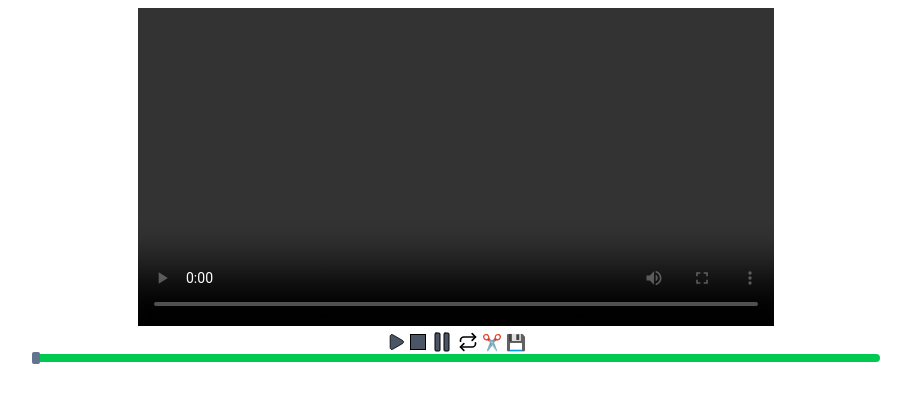
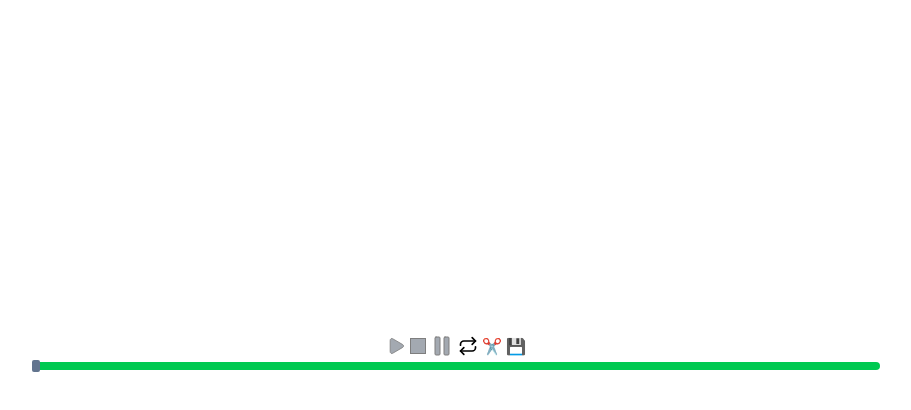
Before and after one commit to justin-m-lacy/vidsplit, a Vue app: page / in a window 1280 px wide. Shown: the top 410 px of the page, without its empty margins (184-1095 px from the left). Built offline with nearby package versions, Linux system fonts and the light colour scheme.

Commit message:
useMediaState

```diff
--- /dev/null
+++ b/src/store/play-opts.ts
@@ -0,0 +1,6 @@
+import { defineStore } from "pinia";
+
+// define play options for when media becomes defined/is loaded.
+export const usePlayOpts = defineStore('playOpts', () => {
+
+});
--- a/src/view/components/MediaControls.vue
+++ b/src/view/components/MediaControls.vue
@@ -1,54 +1,47 @@
 <script setup lang="ts">
+import { MediaState } from '@/view/composables/play-state';
 import { Pause, Play, Repeat } from 'lucide-vue-next';
 
 const props = defineProps<{
-	media?: HTMLMediaElement
+	state: MediaState,
 }>();
 
-const isPlaying = computed(() => {
-	const media = props.media;
-	return media != null && !media.paused && media.readyState > 1 && !media.ended;
-});
-
-const MediaType = HTMLMediaElement;
 const doPlay = () => {
-	props.media?.play();
+	props.state.playing = true;
 }
 const doStop = () => {
-	if (props.media) {
-		props.media.pause();
-		props.media.currentTime = 0;
-	}
+	props.state.time = 0;
+	props.state.paused = true;
 }
 const doPause = () => {
-	props.media?.pause();
+	props.state.paused = true;
 }
 const toggleLoop = () => {
-	if (props.media) {
-		props.media.loop = !props.media.loop;
-	}
+	props.state.loop = !props.state.loop;
 }
 </script>
 <template>
 	<div class="flex flex-wrap items-center gap-x-1 select-none">
-		<button type="button" @click="doPlay"
-				:disabled="isPlaying || !media || media.readyState < MediaType.HAVE_CURRENT_DATA">
+		<button type="button" @click="doPlay" class="disabled:opacity-50"
+				:disabled="state.playing || !state.hasMedia">
 			<Play class="fill-gray-600 stroke-1 w-5" />
 		</button>
 		<button type="button"
-				class="bg-gray-600 w-4 h-4 border-1 border-black"
+				class="bg-gray-600 w-4 h-4 border-1 border-black disabled:opacity-50"
 				@click="doStop"
-				:disabled="!isPlaying">
+				:disabled="!state.playing">
 			&nbsp;
 		</button>
-		<button type="button" @click="doPause"
-				:disabled="!isPlaying">
+		<button type="button" @click="doPause" class="disabled:opacity-50"
+				:disabled="!state.playing">
 			<Pause class="fill-gray-600 stroke-1"></Pause>
 		</button>
 		<button type="button" @click="toggleLoop"
-				:class="{
-					'outline-2': media?.loop == true
-				}">
+				:class="[
+					state.loop ? 'outline-solid outline-2 outline-blue-700' : 'outline-none',
+					'p-0',
+					'disabled:opacity-50'
+				]">
 			<Repeat class=" stroke-2 w-5" />
 		</button>
 		<slot></slot>
--- a/src/view/composables/play-head.ts
+++ /dev/null
@@ -1,15 +0,0 @@
-import { useEventListener } from "@vueuse/core";
-
-export function usePlayHead(mediaRef: MaybeRefOrGetter<HTMLMediaElement>) {
-
-	const playTime = shallowRef<number>(0);
-
-	useEventListener(mediaRef, 'timeupdate', function (this: HTMLMediaElement) {
-		playTime.value = this.currentTime;
-	});
-
-	return {
-		playTime
-	}
-
-}
--- /dev/null
+++ b/src/view/composables/play-state.ts
@@ -0,0 +1,98 @@
+import { useEventListener } from "@vueuse/core";
+import type { WatchSource } from "vue";
+
+export type MediaState = ReturnType<typeof usePlayState>;
+
+/**
+ * Reactive media states.
+ * @param mediaRef
+ * @returns
+ */
+export function usePlayState(mediaRef: WatchSource<HTMLMediaElement | undefined>) {
+
+	const time = shallowRef<number>(0);
+	const playing = shallowRef<boolean>(false);
+	const paused = shallowRef<boolean>(false);
+	const hasMedia = shallowRef<boolean>(false);
+
+	const loop = shallowRef<boolean>(false);
+
+	watch(mediaRef, (val) => {
+
+		if (!val || Number.isNaN(val.duration)) {
+			hasMedia.value = false;
+		} else {
+			hasMedia.value = true;
+			loop.value = val.loop;
+		}
+
+	}, {
+		immediate: true
+	});
+
+	useEventListener(mediaRef, 'loadedmetadata', function (this: HTMLMediaElement) {
+
+		hasMedia.value = !Number.isNaN(this.duration);
+
+	});
+
+	useEventListener(mediaRef, 'timeupdate', function (this: HTMLMediaElement) {
+
+		time.value = this.currentTime;
+
+	});
+
+	useEventListener(mediaRef, ['playing', 'pause'], function (this: HTMLMediaElement) {
+
+		paused.value = this.paused;
+
+		if (!this.paused && !this.ended && this.readyState > 1) {
+			playing.value = true;
+		} else {
+			playing.value = false
+		}
+
+	});
+
+	return {
+		get loop() { return loop.value },
+		set loop(v) {
+			const media = toValue(mediaRef);
+			if (media) {
+				media.loop = v;
+			}
+			loop.value = v;
+		},
+		get hasMedia() { return hasMedia.value },
+		get time() { return time.value },
+		set time(v: number) {
+			const media = toValue(mediaRef);
+			if (media) {
+				media.currentTime = v;
+			}
+		},
+		get playing() { return playing.value },
+		set playing(v: boolean) {
+			const media = toValue(mediaRef);
+			if (media) {
+				if (v) {
+					media.play();
+				} else {
+					media.pause();
+				}
+			}
+		},
+		get paused() { return paused.value },
+		set paused(v: boolean) {
+			const media = toValue(mediaRef);
+			if (media) {
+				if (v) {
+					media.pause();
+				} else {
+					media.play();
+				}
+			}
+		},
+	}
+
+}
--- a/src/view/panes/Media.vue
+++ b/src/view/panes/Media.vue
@@ -2,6 +2,7 @@
 import { createMediaInfo, TMediaInfo } from '@/model/media';
 import { useEditTool } from '@/store/edit-tool';
 import { IsSliceEdit } from '@/tools/slice';
+import { usePlayState } from '@/view/composables/play-state';
 import SliceScrubBar from '@/view/tools/SliceScrubBar.vue';
 import MediaControls from '../components/MediaControls.vue';
 import ScrubBar from '../components/ScrubBar.vue';
@@ -15,6 +16,8 @@ const sourceUrl = shallowRef<string>();
 const fileInput = ref<HTMLInputElement>();
 
 const editMode = useEditTool();
+
+const playState = usePlayState(mediaRef);
 
 function onMetadata(e: Event) {
 
@@ -73,13 +76,14 @@ async function onFileSelected(event: Event) {
 
 </script>
 <template>
-	<div class="flex flex-col items-stretch m-1">
+	<div class="flex flex-col items-stretch m-1 gap-y-1">
 		<video ref="mediaRef" class="self-center min-w-48 w-1/2 m-1"
-			   autoplay controls="false"
+			   autoplay :controls="false"
 			   :src="sourceUrl"
 			   @loadedmetadata="onMetadata"
 			   @drop.prevent="fileDrop" @dragover="fileDrag"></video>
-		<MediaControls :media="mediaRef" class="justify-center">
+		<MediaControls :state="playState"
+					   class="justify-center">
 			<ToolsBar :media="mediaRef" />
 			<button type="button" class="btn" id="drop-file"
 					@click.stop.prevent="fileInput?.click()"
```
